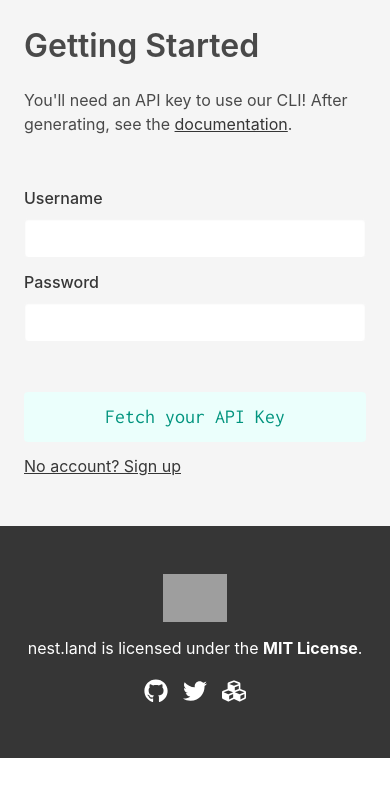
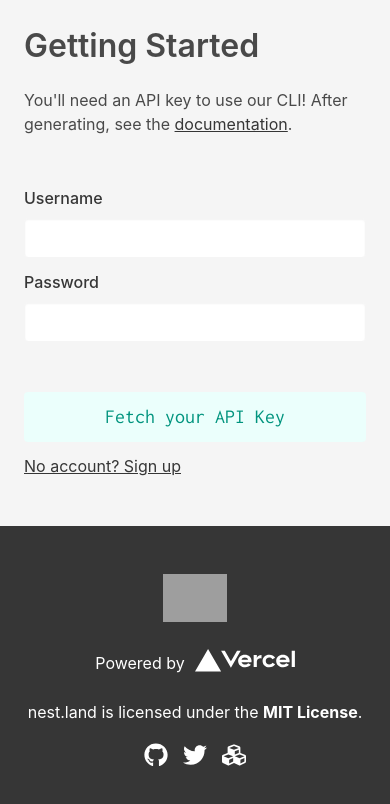
Before and after one commit to nestdotland/nest.land, a Vue app: page / in a window 390 px wide. Shown: the part 3913-4717 px from the top of the page. Before the commit the page ends 4671 px from the top, so only its background shows below. Built offline with nearby package versions, Linux system fonts and the light colour scheme; grey boxes are pictures that could not be loaded; what vue-clipboard2, vue-lodash, vue-recaptcha-v3 would draw is missing.

Commit message:
Add vercel logo to mobile footer

```diff
--- a/src/components/Footer.vue
+++ b/src/components/Footer.vue
@@ -2,8 +2,13 @@
   <footer class="footer has-background-dark" id="symmetric-footer">
     <div class="content has-text-white">
       <div class="container">
-        <div class="columns is-hidden-mobile">
-          <div class="column is-8 footer-left">
+        <div class="is-hidden-tablet">
+          <figure class="image is-64x64" style="margin: 0 auto;">
+            <img src="../assets/nest_dark.png" />
+          </figure>
+        </div>
+        <div class="columns">
+          <div class="column is-8 footer-left is-hidden-mobile">
             <figure class="image is-64x64">
               <img src="../assets/nest_dark.png" />
             </figure>
@@ -52,11 +57,6 @@
               </a>
             </div>
           </div>
-        </div>
-        <div class="is-hidden-tablet">
-          <figure class="image is-64x64" style="margin: 0 auto;">
-            <img src="../assets/nest_dark.png" />
-          </figure>
         </div>
         <hr class="is-hidden-mobile" />
         <p class="subtitle is-6 has-text-white has-text-centered">
@@ -122,17 +122,26 @@ a:hover {
 .footer-right {
   .vercel-container {
     float: right;
+    display: flex;
+    align-items: center;
+    justify-content: center;
 
     #powered-by {
       text-align: right;
       margin-right: 10px;
-      display: inline-block;
       margin-top: 10px;
     }
 
     svg {
       width: 100px;
       float: right;
+    }
+    @media screen and (max-width: 768px) {
+      float: none;
+      margin: 0 auto;
+      svg {
+        float: none;
+      }
     }
   }
 }
```
